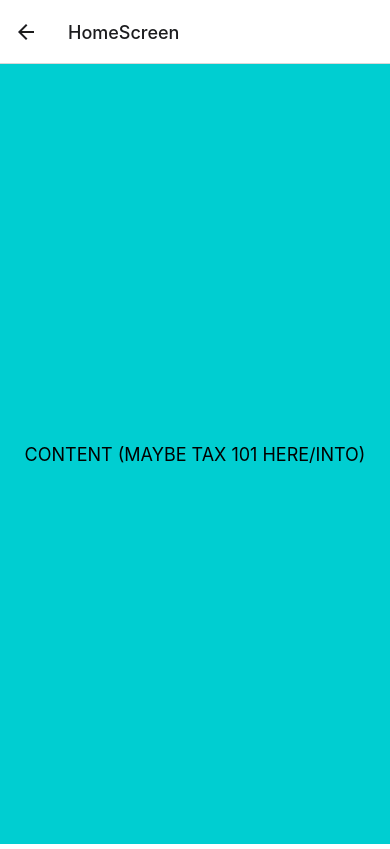
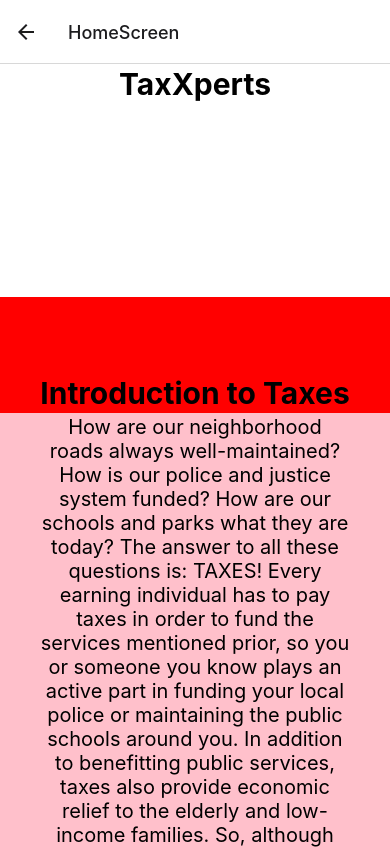
Before and after one commit to hi570stars/TaxXpertsAppDevA, a React Native app: screen /HomeScreen in a window 390 px wide. Shown: the top 849 px of the page. Built offline with nearby package versions, Linux system fonts and the light colour scheme.

Commit message:
Update HomeScreen.js

```diff
--- a/screens/HomeScreen.js
+++ b/screens/HomeScreen.js
@@ -1,38 +1,101 @@
-import React from 'react';
-import { View, Text, StyleSheet } from 'react-native';
-import { NavigationContainer, useNavigation } from '@react-navigation/native';
-import { createStackNavigator, CardStyleInterpolators } from '@react-navigation/stack';
+import { StatusBar } from 'expo-status-bar';
+import { Platform, StyleSheet, Text, View} from 'react-native';
+import React, {Component, useEffect, useState} from 'react';
+import * as Font from 'expo-font';
+import Constants from 'expo-constants';
 
+
+export default function Intro (navigation) {
+
+    return (
+    <View style = {styles.screen}>
+      <View style = {styles.header}>
+            <Text style = {styles.text}>TaxXperts</Text>
+        </View>
+
+      <View style = {styles.introTitle}>
+        <Text style = {styles.text}>
+          Introduction to Taxes
+        </Text>
+      </View>
+
+      <View style = {styles.body}>
+        <Text style = {styles.tinyText}>
+          How are our neighborhood roads always well-maintained? How is our police and justice system funded? How are our schools and parks what they are today?
+          The answer to all these questions is: TAXES! Every earning individual has to pay taxes in order to fund the services mentioned prior, so you or someone you know plays an active part in funding your local police or maintaining the public schools around you.
+          In addition to benefitting public services, taxes also provide economic relief to the elderly and low-income families.
+          So, although paying taxes means less money in your bank account, know that making this mandatory sacrifice is helping yourself and others around you!
+          Does this all sound complicated already? Well, allow us, the TaxXperts, to guide you through this journey of Taxes. Here, you will find a survey gauging the estimated types of taxes you will need to pay, links to tax forms so you don't have to rummage the internet for them, a few warnings about not paying your taxes and the consequences it causes, as well as an About Us section, so you know more about the creators of this app, and our mission to make tax knowledge more accessible to all!
+        </Text>
+      </View>
+      <View style = {styles.footer} navigation={navigation}>
+            <Text style = {styles.tinyText}>copyrighted TaxXperts 2023</Text>
+        </View>
+
+    </View>
+    );
+   }
+
+
+  const styles = StyleSheet.create({
+    screen:{
+      flex:1,
+      backgroundColor: '#fff',
+      alignItems: 'center',
+      justifyContent:'center',
+    },
+    body: {
+      flex: 2,
+      width: '100%',
+      justifyContent:'center',
+      flexDirection: 'row',
+      alignItems: 'flex-start',
+      backgroundColor: 'pink'
+
+    },
+
+    introTitle:{
+      flex:.5,
+      width:'100%',
+      justifyContent:'center',
+      flexDirection: 'row',
+      alignItems: 'flex-end',
+      backgroundColor: 'red'
+    },
+    footer:{
+      flex:1,
+      width: '100%',
+      justifyContent:'center',
+      flexDirection: 'row',
+      alignItems: 'flex-end',
+      backgroundColor: 'blue'
+    },
+    text:{
+      textAlign: 'center',
+      flex: 1,
+      fontSize: 30,
+      fontWeight: 'bold',
+      margin:'.5%'
+
+    },
+    tinyText:{
+      textAlign: 'center',
+      flex:1,
+      fontSize:20,
+      margin:'.5%',
+      marginHorizontal:'10%'
+    },
+    header: {
+        flex: 1,
+        width: '100%',
+        justifyContent:'center',
+        flexDirection: 'row',
+        alignItems: 'flex-start',
+        paddingTop: Constants.statusBarHeight
+      },
+  });
 //import BewareOfTaxFraud from './components/BewareOfTaxFraud';
 //import AboutUs from './screens/AboutUs';
 //import Tax101 from './screens/Tax101';
 //import SurveyPage from './screens/SurveyPage';
 //import LinksPage from './screens/LinksPage';
-
-const HomeScreen = () => {
-  return (
-    <View style={styles.container}>
-      <Text style={styles.content}>CONTENT (MAYBE TAX 101 HERE/INTO)</Text>
-    </View>
-  );
-}
-
-const styles = StyleSheet.create({
-  container: {
-    flex: 1,
-    justifyContent: 'center',
-    alignItems: 'center',
-    backgroundColor: '#00ced1', // darkturquoise (`#00ced1`)
-  },
-  heading: {
-    fontSize: 24,
-    fontWeight: 'bold',
-    marginBottom: 16,
-  },
-  content: {
-    fontSize: 18,
-    textAlign: 'center',
-  },
-});
-
-export default HomeScreen;
```
